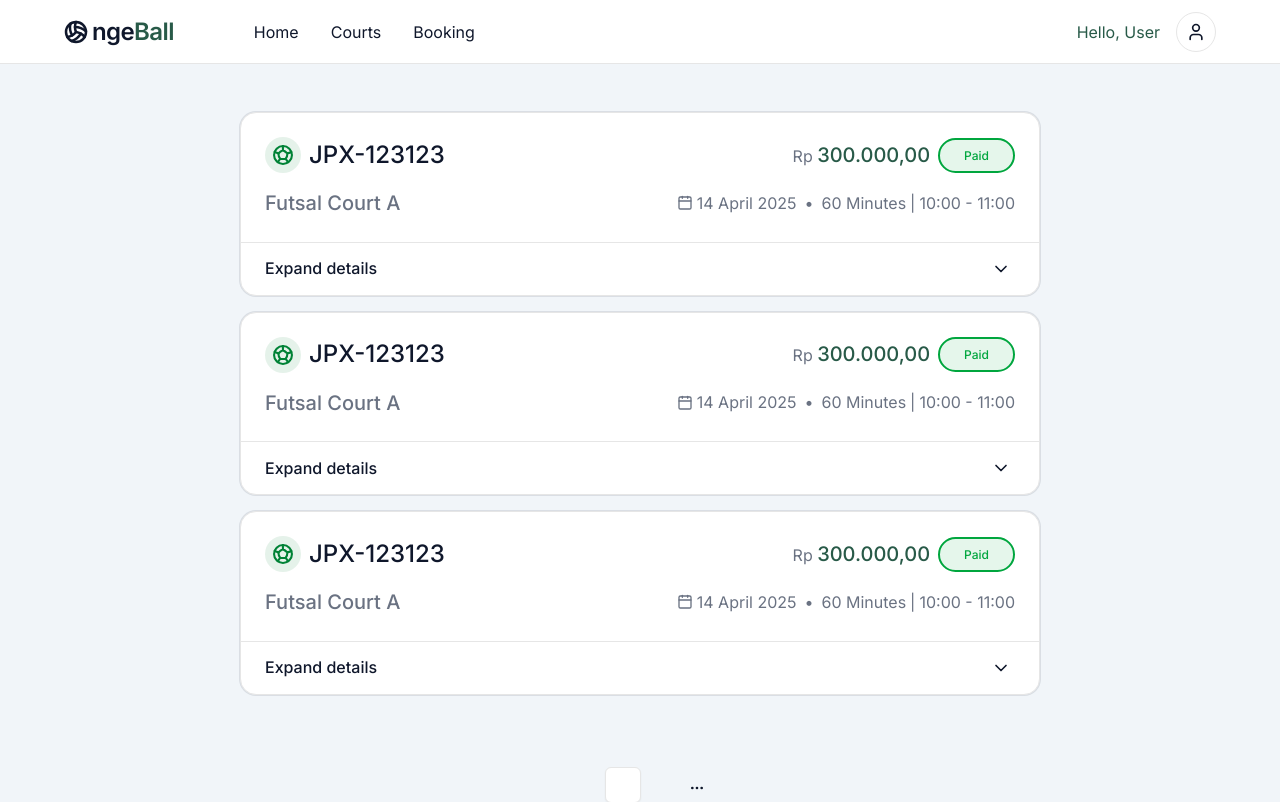
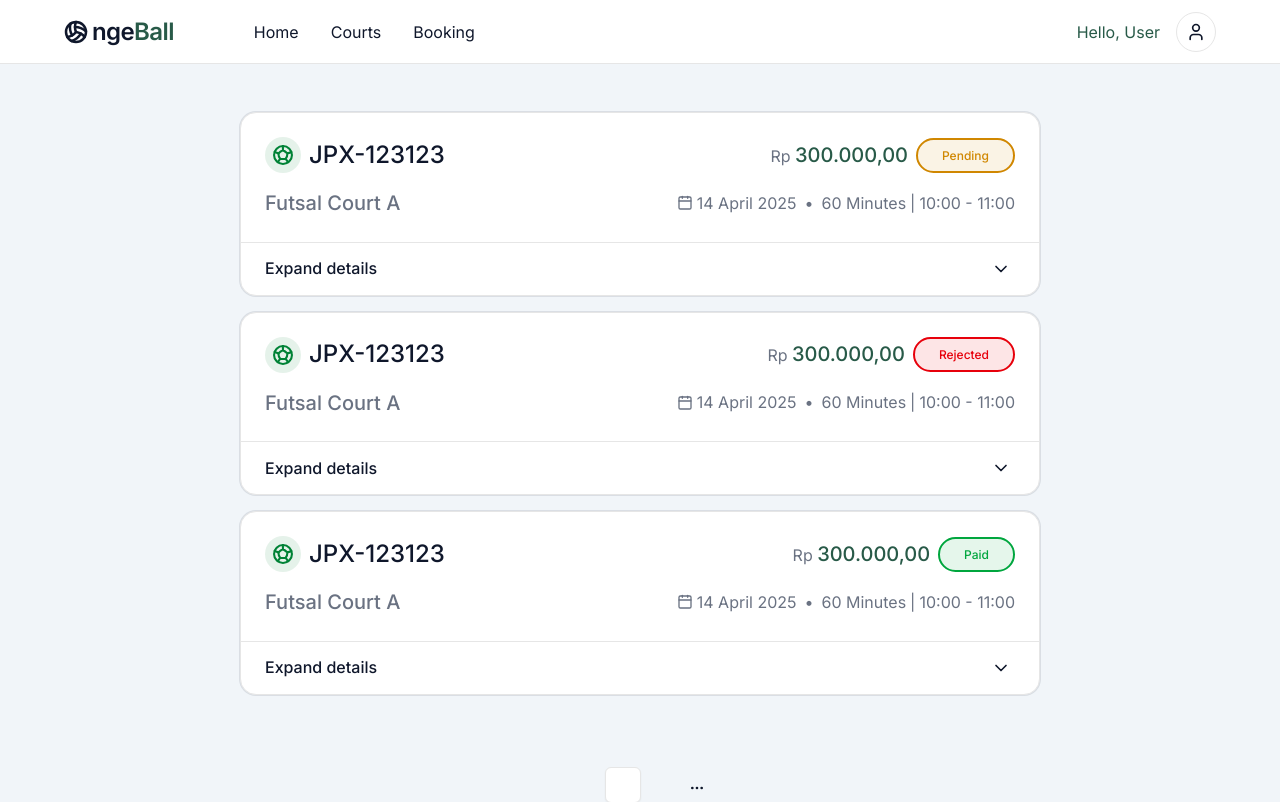
Before and after one commit to juan-dio/ngeball-app, a Next.js app: page /booking in a window 1280 px wide. Shown: the top 802 px of the page. Built offline with nearby package versions, Linux system fonts and the light colour scheme.

Commit message:
chore: update bookings data types or entries

```diff
--- a/src/data/bookings.ts
+++ b/src/data/bookings.ts
@@ -23,7 +23,7 @@ export const BOOKINGS: Booking[] = [
     sport: "Futsal",
     courtName: "Futsal Court A",
     price: "300.000,00",
-    status: "Paid",
+    status: "Pending",
     date: "14 April 2025",
     duration: "60 Minutes",
     time: "10:00 - 11:00",
@@ -38,7 +38,7 @@ export const BOOKINGS: Booking[] = [
     sport: "Futsal",
     courtName: "Futsal Court A",
     price: "300.000,00",
-    status: "Paid",
+    status: "Rejected",
     date: "14 April 2025",
     duration: "60 Minutes",
     time: "10:00 - 11:00",
```
